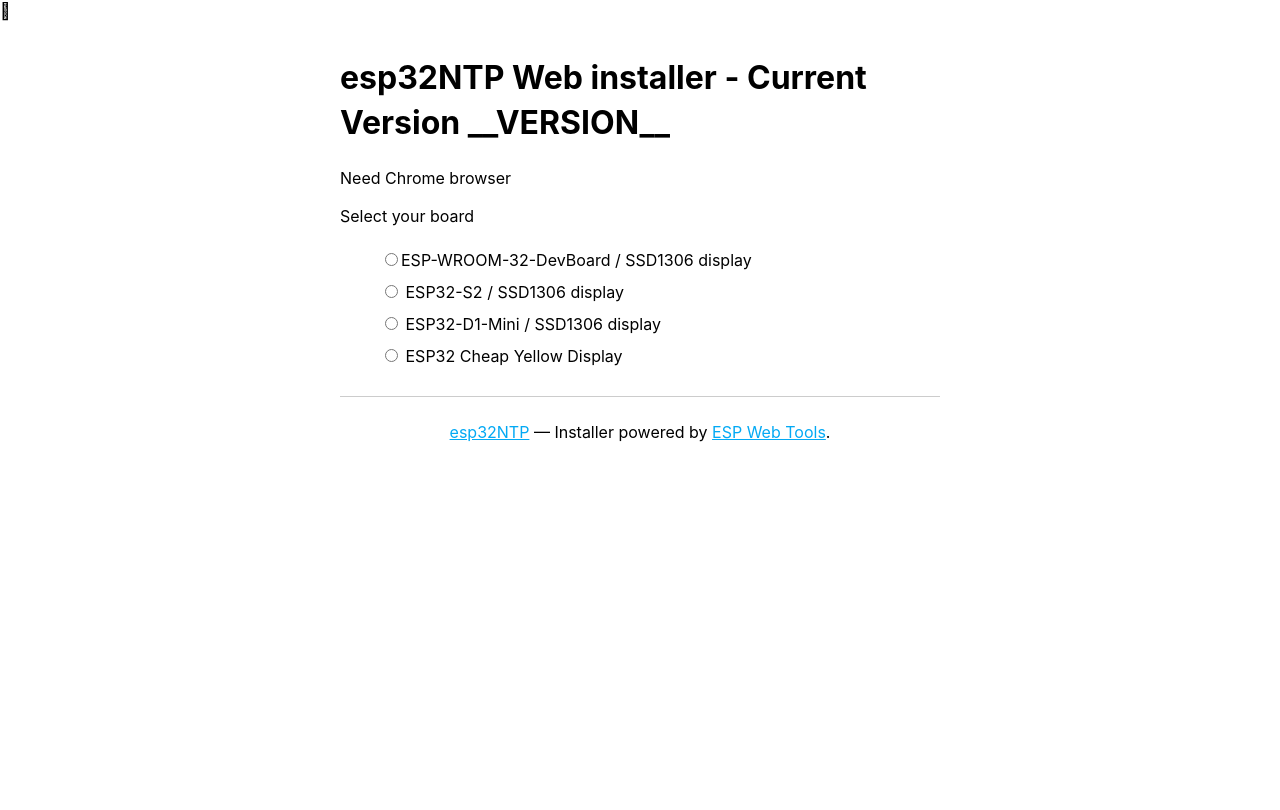
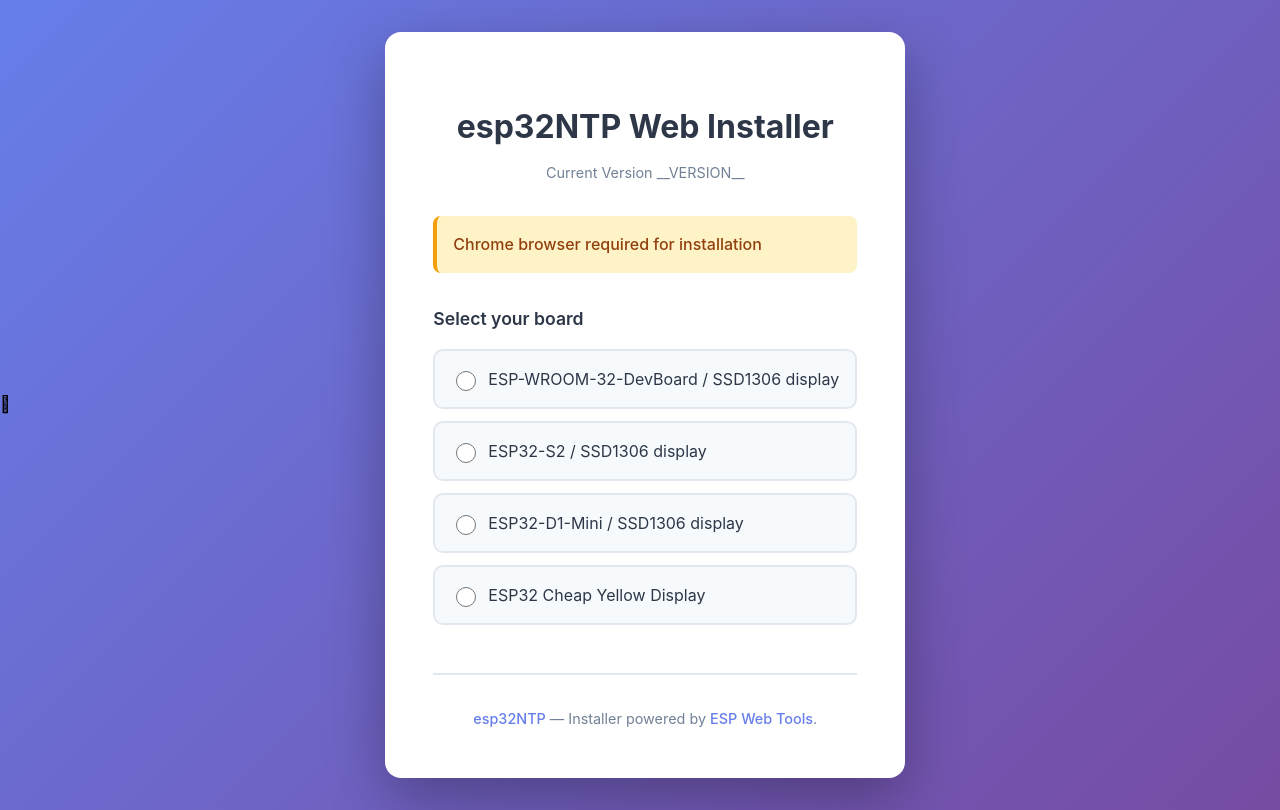
Before and after one commit to joelinux/esp32NTP, a plain HTML site: page docs/index.html in a window 1280 px wide. Drawn offline with Linux system fonts and the light colour scheme.

Commit message:
Trying new page for web install

```diff
--- a/docs/index.html
+++ b/docs/index.html
@@ -10,68 +10,261 @@
     <meta name="viewport" content="width=device-width" />
     <meta name="color-scheme" content="dark light" />
     <style>
+      * {
+        box-sizing: border-box;
+      }
+
       body {
         font-family: -apple-system, system-ui, BlinkMacSystemFont, "Segoe UI",
           Roboto, Ubuntu, sans-serif;
         padding: 0;
         margin: 0;
-        line-height: 1.4;
+        line-height: 1.6;
+        background: linear-gradient(135deg, #667eea 0%, #764ba2 100%);
+        min-height: 100vh;
+        display: flex;
+        align-items: center;
+        justify-content: center;
       }
+
       .content {
-        max-width: 600px;
-        margin: 0 auto;
-        padding: 12px;
+        max-width: 700px;
+        margin: 2rem auto;
+        padding: 3rem;
+        background: white;
+        border-radius: 16px;
+        box-shadow: 0 20px 60px rgba(0, 0, 0, 0.3);
       }
+
+      h1 {
+        color: #2d3748;
+        font-size: 2rem;
+        margin-bottom: 0.5rem;
+        text-align: center;
+        font-weight: 700;
+      }
+
       h2 {
         margin-top: 2em;
+        color: #4a5568;
       }
+
       h3 {
         margin-top: 1.5em;
+        color: #4a5568;
       }
+
+      .version {
+        text-align: center;
+        color: #718096;
+        font-size: 0.9rem;
+        margin-bottom: 2rem;
+      }
+
+      .browser-notice {
+        background: #fef3c7;
+        border-left: 4px solid #f59e0b;
+        padding: 1rem;
+        margin-bottom: 2rem;
+        border-radius: 8px;
+        color: #92400e;
+        font-weight: 500;
+      }
+
+      .board-selection {
+        margin-bottom: 2rem;
+      }
+
+      .board-selection > p {
+        font-size: 1.1rem;
+        font-weight: 600;
+        color: #2d3748;
+        margin-bottom: 1rem;
+      }
+
       a {
-        color: #03a9f4;
+        color: #667eea;
+        text-decoration: none;
+        font-weight: 500;
+        transition: color 0.2s;
       }
+
+      a:hover {
+        color: #764ba2;
+        text-decoration: underline;
+      }
+
       .invisible {
         visibility: hidden;
       }
+
       .hidden {
         display: none;
       }
+
       esp-web-install-button[install-unsupported] {
         visibility: inherit;
       }
+
       .content pre {
         max-width: 100%;
         overflow-y: scroll;
       }
+
       .footer {
-        margin-top: 24px;
-        border-top: 1px solid #ccc;
-        padding-top: 24px;
+        margin-top: 3rem;
+        border-top: 2px solid #e2e8f0;
+        padding-top: 2rem;
         text-align: center;
+        color: #718096;
+        font-size: 0.9rem;
       }
+
       .footer .initiative {
         font-style: italic;
         margin-top: 16px;
       }
+
       table {
         border-spacing: 0;
       }
+
       td {
         padding: 8px;
-        border-bottom: 1px solid #ccc;
+        border-bottom: 1px solid #e2e8f0;
       }
+
+      .radios {
+        padding: 0;
+        margin: 0;
+      }
+
       .radios li {
         list-style: none;
-        line-height: 2em;
+        line-height: 1.5;
+        margin-bottom: 0.75rem;
       }
+
+      .radios label {
+        display: flex;
+        align-items: center;
+        padding: 1rem;
+        background: #f7fafc;
+        border: 2px solid #e2e8f0;
+        border-radius: 10px;
+        cursor: pointer;
+        transition: all 0.2s ease;
+        font-size: 1rem;
+        color: #2d3748;
+      }
+
+      .radios label:hover {
+        background: #edf2f7;
+        border-color: #cbd5e0;
+        transform: translateX(4px);
+      }
+
+      .radios input[type="radio"] {
+        width: 20px;
+        height: 20px;
+        margin-right: 12px;
+        cursor: pointer;
+        accent-color: #667eea;
+      }
+
+      .radios input[type="radio"]:checked + span {
+        font-weight: 600;
+      }
+
+      .radios label:has(input:checked) {
+        background: #e9d5ff;
+        border-color: #667eea;
+        box-shadow: 0 4px 6px rgba(102, 126, 234, 0.2);
+      }
+
+      .button-row {
+        margin-top: 2rem;
+        text-align: center;
+      }
+
+      esp-web-install-button {
+        transition: all 0.3s ease;
+      }
+
       @media (prefers-color-scheme: dark) {
         body {
-          background-color: #333;
-          color: #fff;
+          background: linear-gradient(135deg, #1a202c 0%, #2d3748 100%);
         }
+
+        .content {
+          background: #2d3748;
+          color: #e2e8f0;
+        }
+
+        h1 {
+          color: #f7fafc;
+        }
+
+        h2, h3 {
+          color: #cbd5e0;
+        }
+
+        .version {
+          color: #a0aec0;
+        }
+
+        .browser-notice {
+          background: #78350f;
+          border-left-color: #f59e0b;
+          color: #fef3c7;
+        }
+
+        .board-selection > p {
+          color: #e2e8f0;
+        }
+
         a {
-          color: #58a6ff;
+          color: #9f7aea;
+        }
+
+        a:hover {
+          color: #b794f4;
+        }
+
+        .radios label {
+          background: #1a202c;
+          border-color: #4a5568;
+          color: #e2e8f0;
+        }
+
+        .radios label:hover {
+          background: #2d3748;
+          border-color: #718096;
+        }
+
+        .radios label:has(input:checked) {
+          background: #44337a;
+          border-color: #9f7aea;
+        }
+
+        .footer {
+          border-top-color: #4a5568;
+          color: #a0aec0;
+        }
+
+        td {
+          border-bottom-color: #4a5568;
+        }
+      }
+
+      @media (max-width: 768px) {
+        .content {
+          margin: 1rem;
+          padding: 2rem 1.5rem;
+        }
+
+        h1 {
+          font-size: 1.5rem;
         }
       }
     </style>
@@ -79,26 +272,34 @@
   </head>
   <body>
     <div class="content">
-      <h1>esp32NTP Web installer - Current Version __VERSION__</h1>
-      <p>Need Chrome browser</p>
+      <h1>esp32NTP Web Installer</h1>
+      <div class="version">Current Version __VERSION__</div>
+
+      <div class="browser-notice">
+        Chrome browser required for installation
+      </div>
+
+      <div class="board-selection">
         <p>Select your board</p>
         <ul class="radios">
           <li>
-          <label><input type="radio" name="type" value="esp32dev" />ESP-WROOM-32-DevBoard / SSD1306 display</label>
+            <label><input type="radio" name="type" value="esp32dev" /><span>ESP-WROOM-32-DevBoard / SSD1306 display</span></label>
           </li>
           <li>
-          <label><input type="radio" name="type" value="esp32s2" /> ESP32-S2 / SSD1306 display</label>
+            <label><input type="radio" name="type" value="esp32s2" /><span>ESP32-S2 / SSD1306 display</span></label>
           </li>
           <li>
-          <label><input type="radio" name="type" value="esp32d1mini" /> ESP32-D1-Mini / SSD1306 display</label>
+            <label><input type="radio" name="type" value="esp32d1mini" /><span>ESP32-D1-Mini / SSD1306 display</span></label>
           </li>
           <li>
-          <label><input type="radio" name="type" value="esp32cyd" /> ESP32 Cheap Yellow Display</label>
+            <label><input type="radio" name="type" value="esp32cyd" /><span>ESP32 Cheap Yellow Display</span></label>
           </li>
         </ul>
-      <p class="button-row" align="center">
+      </div>
+
+      <div class="button-row">
         <esp-web-install-button class="invisible"></esp-web-install-button>
-      </p>
+      </div>
 
       <div class="footer">
         <a href="https://github.com/joelinux/esp32NTP"
```
Lines whose indentation alone changed are shown as unchanged.
